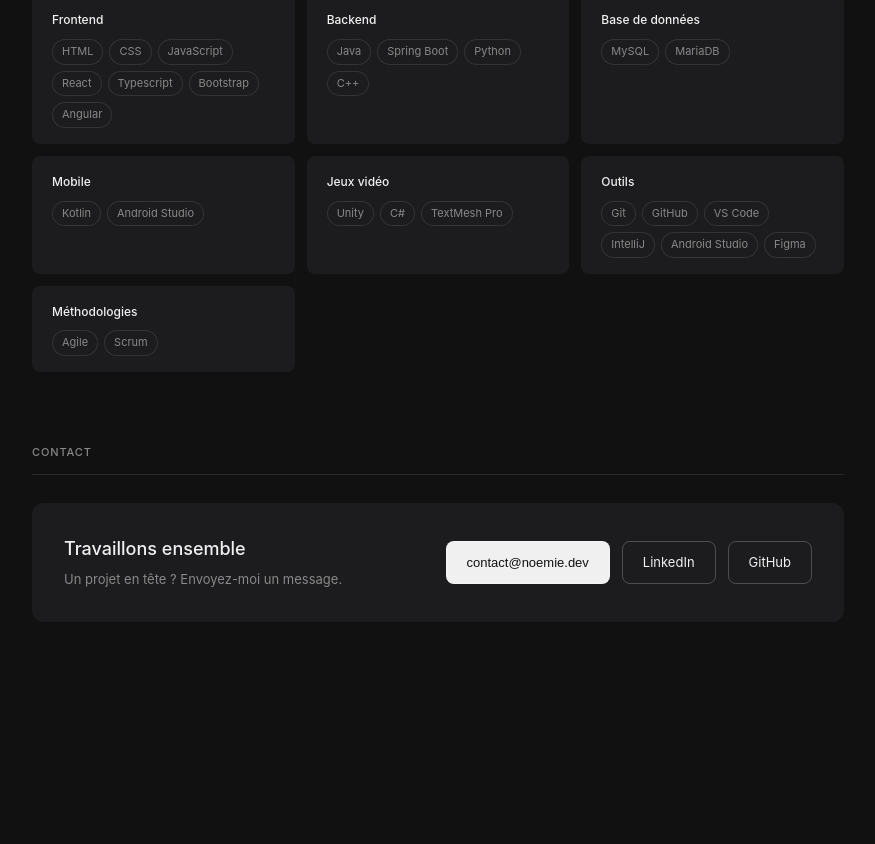
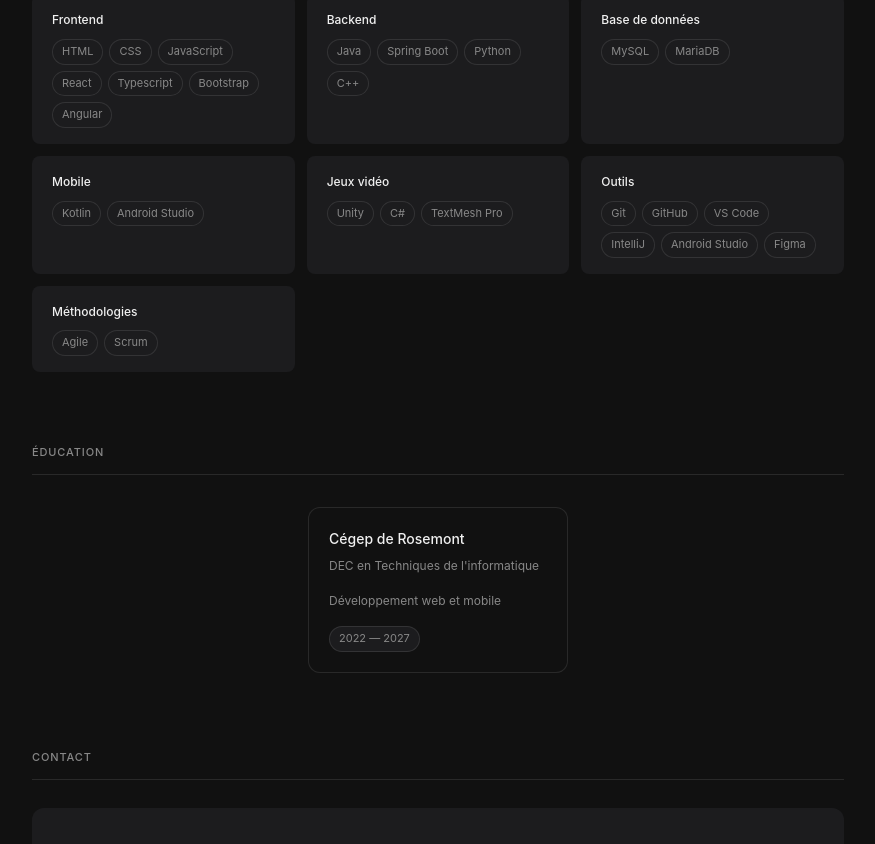
Before and after one commit to Noomy-v1/portfolio-react, a React (Vite) app: page / in a window 1280 px wide. Shown: the part 1939-2783 px from the top of the page, without its empty margins (202-1077 px from the left). Before the commit the page ends 2713 px from the top, so only its background shows below. Built offline with nearby package versions, Linux system fonts and the light colour scheme.

Commit message:
feat: add Education component with carousel; update translations and integrate into HomePage

```diff
--- /dev/null
+++ b/src/components/Education.tsx
@@ -0,0 +1,75 @@
+import { useRef, useState, useEffect } from 'react';
+import { useLang } from "../context/LangContext";
+import { education } from "../data/education-data";
+import { GlowCard } from "./GlowCard";
+
+export function Education() {
+  const { lang, t } = useLang();
+  const trackRef = useRef<HTMLDivElement>(null);
+  const [activeIndex, setActiveIndex] = useState(0);
+
+  const scrollToIndex = (index: number) => {
+    const track = trackRef.current;
+    if (!track) return;
+    const item = track.children[index] as HTMLElement;
+    item?.scrollIntoView({ behavior: 'smooth', inline: 'center', block: 'nearest' });
+  };
+
+  useEffect(() => {
+    const track = trackRef.current;
+    if (!track) return;
+
+    const handleScroll = () => {
+      const trackCenter = track.scrollLeft + track.clientWidth / 2;
+      let closestIndex = 0;
+      let closestDistance = Infinity;
+
+      Array.from(track.children).forEach((child, index) => {
+        const el = child as HTMLElement;
+        const itemCenter = el.offsetLeft + el.clientWidth / 2;
+        const distance = Math.abs(itemCenter - trackCenter);
+        if (distance < closestDistance) {
+          closestDistance = distance;
+          closestIndex = index;
+        }
+      });
+
+      setActiveIndex(closestIndex);
+    };
+
+    track.addEventListener('scroll', handleScroll, { passive: true });
+    return () => track.removeEventListener('scroll', handleScroll);
+  }, []);
+
+  return (
+    <section id="education">
+      <div className="section-label">{t("education.label")}</div>
+
+      <div className="carousel-track carousel-centered" ref={trackRef}>
+        {education.map((item) => (
+          <GlowCard key={item.school} className="project-card carousel-item" glowColor="orange">
+            <div className="project-title">{item.school}</div>
+            <div className="project-desc">{item.degree[lang as 'fr' | 'en']}</div>
+            <div className="project-desc">{item.focus[lang as 'fr' | 'en']}</div>
+            <div className="project-tags">
+              <span className="tag">{item.period[lang as 'fr' | 'en']}</span>
+            </div>
+          </GlowCard>
+        ))}
+      </div>
+
+      {education.length > 1 && (
+        <div className="carousel-dots">
+          {education.map((_, index) => (
+            <button
+              key={index}
+              className={`carousel-dot ${index === activeIndex ? 'active' : ''}`}
+              onClick={() => scrollToIndex(index)}
+              aria-label={`Aller à l'élément ${index + 1}`}
+            />
+          ))}
+        </div>
+      )}
+    </section>
+  );
+}
--- a/src/components/Header.tsx
+++ b/src/components/Header.tsx
@@ -33,8 +33,9 @@ export function Header() {
         <a href="#about" onClick={(e) => handleAnchorClick(e, '#about')}>{t("nav.about")}</a>
         <a href="#projects" onClick={(e) => handleAnchorClick(e, '#projects')}>{t("nav.projects")}</a>
         <a href="#skills" onClick={(e) => handleAnchorClick(e, '#skills')}>{t("nav.skills")}</a>
+        <a href="#education" onClick={(e) => handleAnchorClick(e, '#education')}>{t("nav.education")}</a>
+        <a href="#contact" onClick={(e) => handleAnchorClick(e, '#contact')}>{t("nav.contact")}</a>
         <Link to="/blog">{t('nav.blog')}</Link>
-        <a href="#contact" onClick={(e) => handleAnchorClick(e, '#contact')}>{t("nav.contact")}</a>
       </div>
       <label className="theme-switch" aria-label="Changer le thème">
         <input type="checkbox" checked={theme === 'light'} onChange={toggleTheme} />
--- /dev/null
+++ b/src/data/education-data.js
@@ -0,0 +1,8 @@
+export const education = [
+  {
+    school: "Cégep de Rosemont",
+    degree: { fr: "DEC en Techniques de l'informatique", en: "DEC in Computer Science Techniques" },
+    focus: { fr: "Développement web et mobile", en: "Web and mobile development" },
+    period: { fr: "2022 — 2027", en: "2022 — 2027" },
+  },
+];
--- a/src/data/translations.js
+++ b/src/data/translations.js
@@ -5,6 +5,7 @@ export const translations = {
         'nav.skills': 'Compétences',
         'nav.blog': 'Blog',
         'nav.contact': 'Contact',
+        'nav.education': 'Éducation',
 
         'hero.tag': 'Étudiante en recherche de stage',
         'hero.titleParts': [
@@ -25,6 +26,7 @@ export const translations = {
 
         'projects.label': 'Projets',
         'skills.label': 'Compétences',
+        'education.label': 'Éducation',
 
         'contact.label': 'Contact',
         'contact.title': 'Travaillons ensemble',
@@ -48,6 +50,7 @@ export const translations = {
         'nav.skills': 'Skills',
         'nav.blog': 'Blog',
         'nav.contact': 'Contact',
+        'nav.education': 'Education',
 
         'hero.tag': 'Student seeking an internship',
         'hero.titleParts': [
@@ -66,6 +69,7 @@ export const translations = {
         'about.stat3': '6th',
         'projects.label': 'Projects',
         'skills.label': 'Skills',
+        'education.label': 'Education',
 
         'contact.label': 'Contact',
         'contact.title': "Let's work together",
--- a/src/index.css
+++ b/src/index.css
@@ -440,6 +440,54 @@ section {
   flex-wrap: wrap;
 }
 
+/* EDUCATION */
+.carousel-track {
+  display: flex;
+  gap: 1rem;
+  overflow-x: auto;
+  scroll-snap-type: x mandatory;
+  scrollbar-width: none;
+  padding: 4px;
+}
+
+.carousel-track::-webkit-scrollbar {
+  display: none;
+}
+
+.carousel-centered {
+  justify-content: center;
+  padding-left: calc(50% - 130px);
+  padding-right: calc(50% - 130px);
+}
+
+.carousel-item {
+  flex: 0 0 260px;
+  scroll-snap-align: center;
+}
+
+.carousel-dots {
+  display: flex;
+  justify-content: center;
+  gap: 8px;
+  margin-top: 1rem;
+}
+
+.carousel-dot {
+  width: 8px;
+  height: 8px;
+  border-radius: 50%;
+  border: none;
+  background: var(--border-md);
+  cursor: pointer;
+  padding: 0;
+  transition: background 0.2s, transform 0.2s;
+}
+
+.carousel-dot.active {
+  background: var(--text-primary);
+  transform: scale(1.3);
+}
+
 /*BLOG*/
 .blog-list {
   display: flex;
--- a/src/pages/HomePage.tsx
+++ b/src/pages/HomePage.tsx
@@ -3,6 +3,7 @@ import { About } from '../components/About';
 import { Projects } from '../components/Projects';
 import { Skills } from '../components/Skills';
 import { Contact } from '../components/Contact';
+import { Education } from '../components/Education';
 
 export function HomePage() {
   return (
@@ -11,6 +12,7 @@ export function HomePage() {
       <About />
       <Projects />
       <Skills />
+      <Education />
       <Contact />
     </>
   );
```
